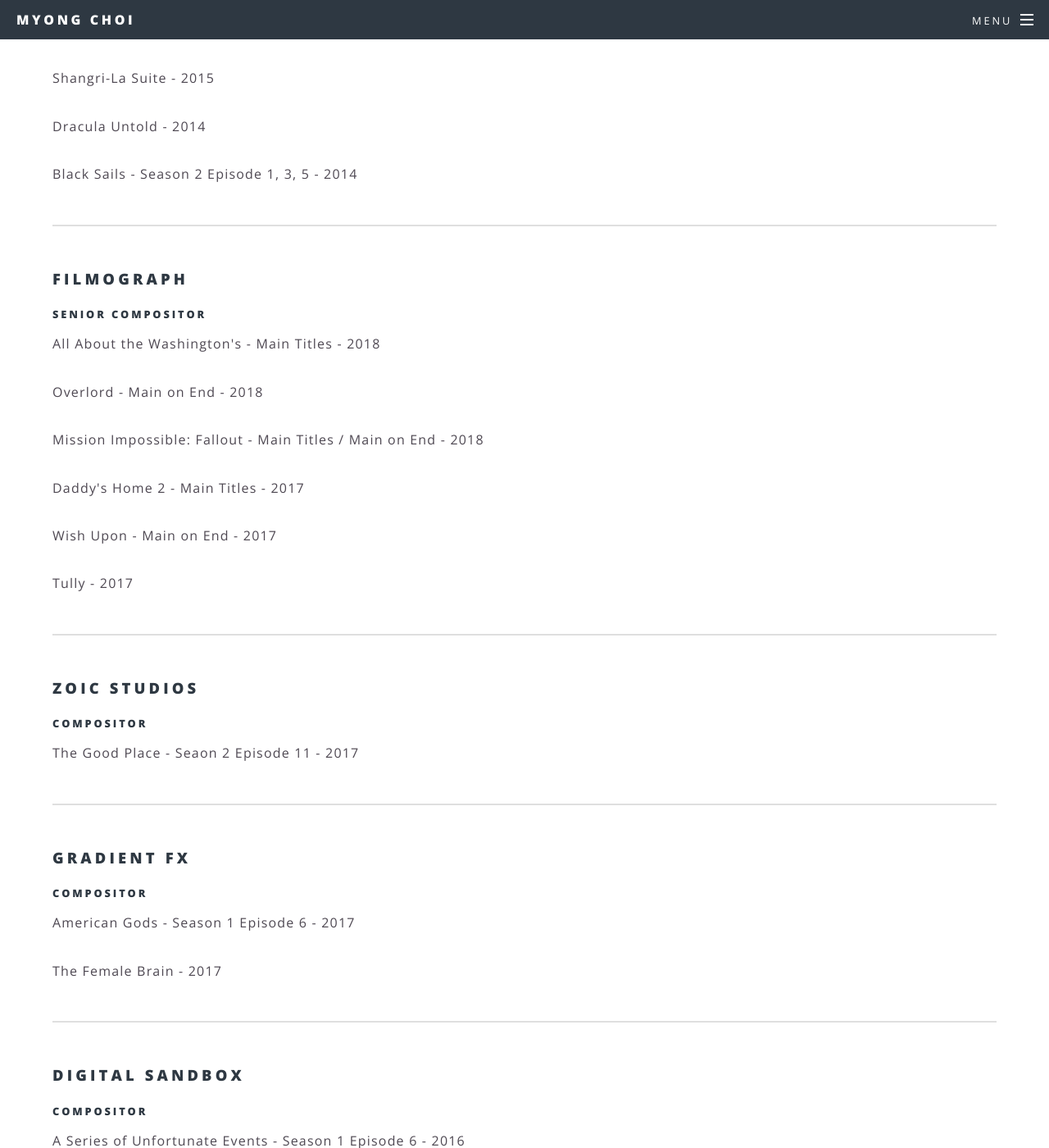
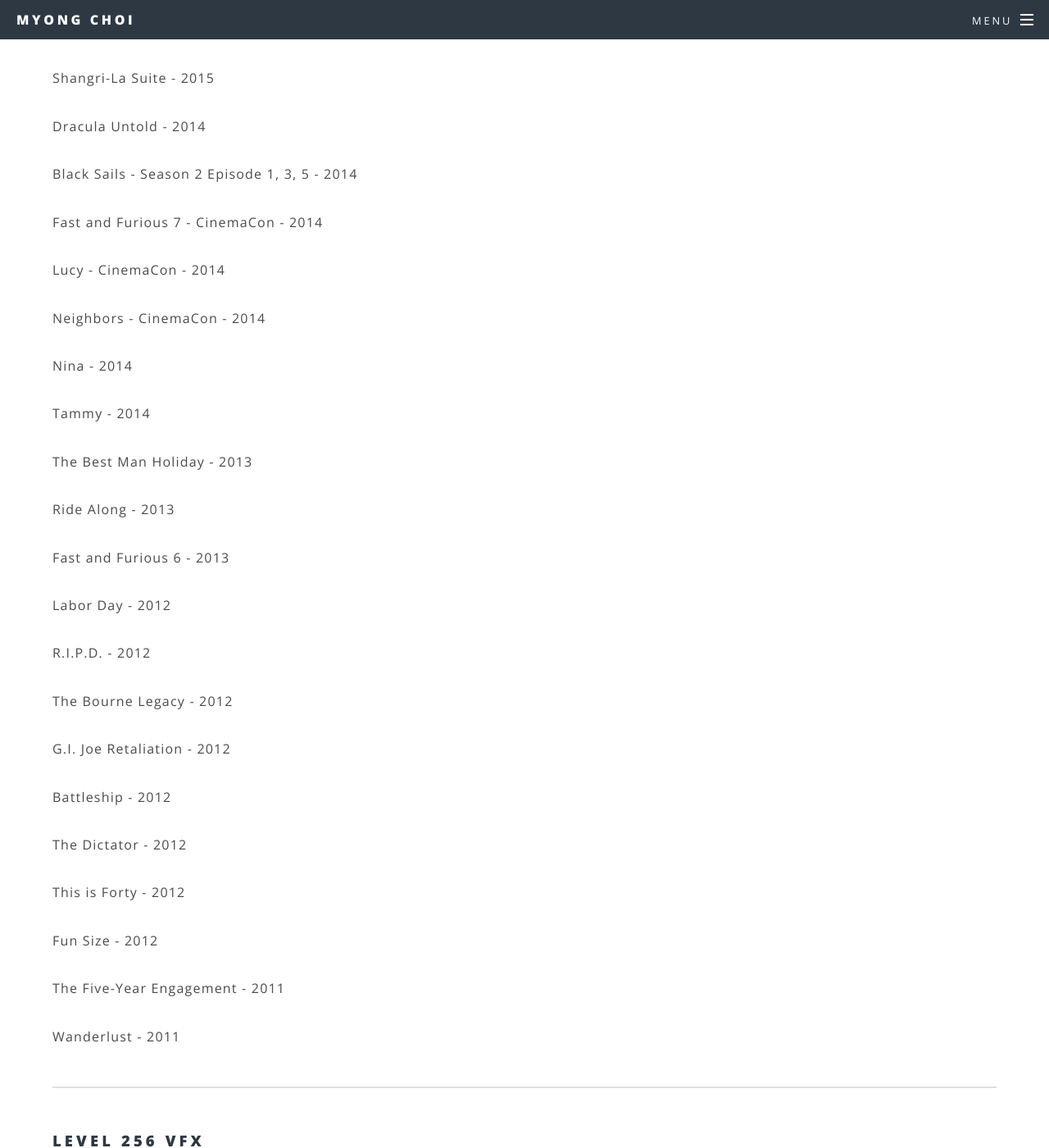
Before and after one commit to myongchoi/myongchoi.github.io, a Jekyll site: the page built from generic.html, in a window 1280 px wide and 1400 px high, scrolled down 1132 px. Shown: the whole window at 82% size. Built offline with Jekyll 4.4.1, drawn with Linux system fonts in a browser that asks for light colours; some of the changed text lies outside the part shown.

Commit message:
Update generic.html

```diff
--- a/generic.html
+++ b/generic.html
@@ -18,7 +18,30 @@
 	<p>Shangri-La Suite - 2015</p>
 	<p>Dracula Untold - 2014</p>
 	<p>Black Sails - Season 2 Episode 1, 3, 5 - 2014</p>
+	<p>Fast and Furious 7 - CinemaCon - 2014</p>
+	<p>Lucy - CinemaCon - 2014</p>
+	<p>Neighbors - CinemaCon - 2014</p>
+	<p>Nina - 2014</p>
+	<p>Tammy - 2014</p>
+	<p>The Best Man Holiday - 2013</p>
+	<p>Ride Along - 2013</p>
+	<p>Fast and Furious 6 - 2013</p>
+	<p>Labor Day - 2012</p>
+	<p>R.I.P.D. - 2012</p>
+	<p>The Bourne Legacy - 2012</p>
+	<p>G.I. Joe Retaliation - 2012</p>
+	<p>Battleship - 2012</p>
+	<p>The Dictator - 2012</p>
+	<p>This is Forty - 2012</p>
+	<p>Fun Size - 2012</p>
+	<p>The Five-Year Engagement - 2011</p>
+	<p>Wanderlust - 2011</p>
 
+	<hr />
+
+	<h3>Level 256 VFX</h3>
+	<h5>Roto Artist</h5>
+	<p>The Change-Up - 2011</p>
 	<hr />
 
 	<h3>Filmograph</h3>
```
